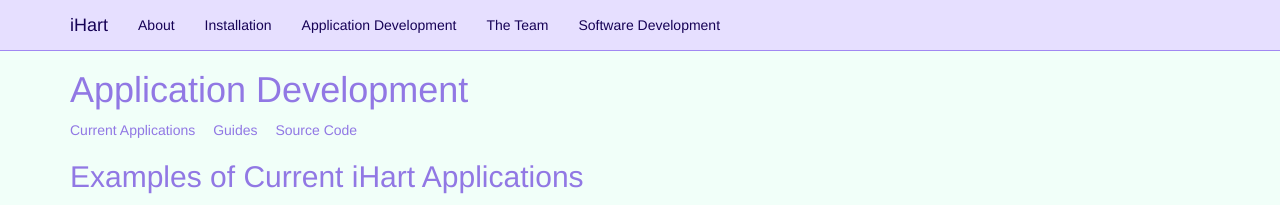
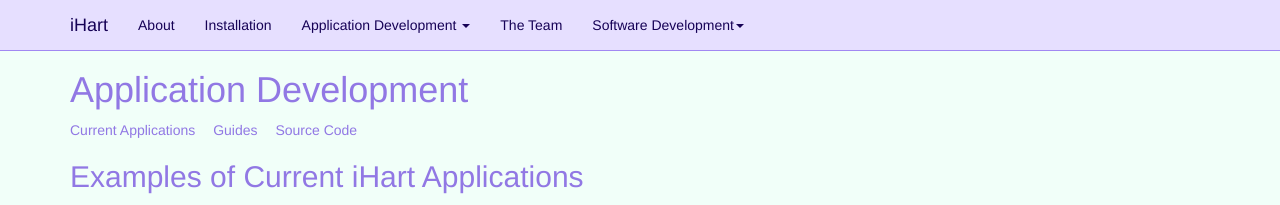
Before and after one commit to ihart-mhc/ihart-mhc.github.io, a Jekyll site: the page built from applications/index.md, in a window 1280 px wide. Shown: the top 205 px of the page. Built offline with Jekyll 4.4.1, drawn with Linux system fonts in a browser that asks for light colours; nearby versions of some CDN libraries.

Commit message:
Add dropdowns to the navbar and tweak the css accordingly

```diff
--- a/_includes/header.html
+++ b/_includes/header.html
@@ -22,11 +22,11 @@
 
 <body class="container {{ page.title | slugify }}">
 
-<nav class="navbar navbar-default navbar-fixed-top" role="navigation">
+<nav class="navbar navbar-default navbar-fixed-top not-app-list" role="navigation">
     <div class="container">
         <!-- Brand and toggle get grouped for better mobile display -->
         <div class="navbar-header">
-          <button type="button" class="navbar-toggle collapsed" data-toggle="collapse" data-target="#bs-example-navbar-collapse-1">
+          <button type="button" class="navbar-toggle collapsed" data-toggle="collapse" data-target="#ihart-navbar">
             <span class="sr-only">Toggle navigation</span>
             <span class="icon-bar"></span>
             <span class="icon-bar"></span>
@@ -36,12 +36,32 @@
         </div>
 
         <div class="collapse navbar-collapse" id="ihart-navbar">
-            <ul class="nav navbar-nav">
+            <ul class="nav navbar-nav not-app-list">
                 <li><a href="/about">About</a></li>
                 <li><a href="/ihart">Installation</a></li>
-                <li><a href="/applications">Application Development</a></li>
+                <li class="dropdown">
+                	<a href="#" class="dropdown-toggle" data-toggle="dropdown">
+                	Application Development <span class="caret"></span></a>
+                	<ul class="dropdown-menu not-app-list" role="menu">
+                		<li><a href="/applications">Current Applications</a></li>
+                		<li><a href="/applications/guides">Guides</a></li>
+                		<li><a href="/applications/issues">Troubleshooting</a></li>
+                		<li class="divider"></li>
+                		<li><a href="//github.com/ihart-mhc/ihart/tree/master/pyHartLibrary/flash/ihart/demo">
+                		Source Code</a></li>
+                	</ul>
+                </li>
                 <li><a href="/team">The Team</a></li>
-                <li><a href="/software">Software Development</a></li>
+                <li class="dropdown">
+                	<a href="#" class="dropdown-toggle" data-toggle="dropdown">
+                	Software Development<span class="caret"></span></a>
+                	<ul class="dropdown-menu not-app-list" role="menu">
+                		<li><a href="/software">iHart Software</a></li>
+                		<li><a href="/software/issues">Troubleshooting</a></li>
+                		<li class="divider"></li>
+                		<li><a href="//github.com/ihart-mhc/ihart">Source Code</a></li>
+                	</ul>
+                </li>
             </ul>
         </div>
     </div>
--- a/css/ihart-site.css
+++ b/css/ihart-site.css
@@ -1,21 +1,36 @@
 /** see http://paletton.com/#uid=5341a1klSKo1O++fQVUqDDzx-uWklSKo4z++hKVApxClTpfMklSKo2D++fQVUqDDzx-uW for the colors in use. **/
 
 html {
-    background-color: #F1FFF97;
+    background-color: #F1FFF9;
 }
 
 h1,h2,h3,h4,h5,h6 {
     color: #9178E4;
 }
 
+/* Navbar stuff */
 nav.navbar.navbar-default {
     background-color: #E6DFFF;
     border-color: #A188F2;
 }
 
-.navbar-default .navbar-nav>li>a, .navbar-default .navbar-brand {
+.navbar-default .navbar-nav>li>a, .navbar-default .navbar-brand,
+.dropdown-menu>li>a {
     color: #160256;
 }
+
+.navbar-default .navbar-nav>.open>a,
+.navbar-default .navbar-nav>.open>a:hover,
+.navbar-default .navbar-nav>.open>a:focus {
+	background-color: #F1FFF9;
+	color: #160256;
+}
+
+.dropdown-menu {
+	background-color: #F1FFF9;
+}
+
+/* Other stuff */
 
 a {
     color: #9178E4;
@@ -32,7 +47,8 @@
     background-color: #F1FFF9;
 }
 
-body:not(.about) img { /* All pages except about page have small images.*/
+/* All pages except about page have small images.*/
+body:not(.about) img {
     width: 30%;
     height: auto;
 }
@@ -44,13 +60,14 @@
 	margin: auto;
 }
 
-body.applications ul:not(.nav) { /* Special list style for application page. */
+/* Special list style for application page. */
+body.applications ul:not(.not-app-list) {
     list-style: none;
     display: inline;
     padding-left: 0;
 }
 
-body.applications ul:not(.nav) li { /* Special list style for application page. */
+body.applications ul:not(.not-app-list) li {
     display: inline;
     padding-right: 1em;
 }
```
